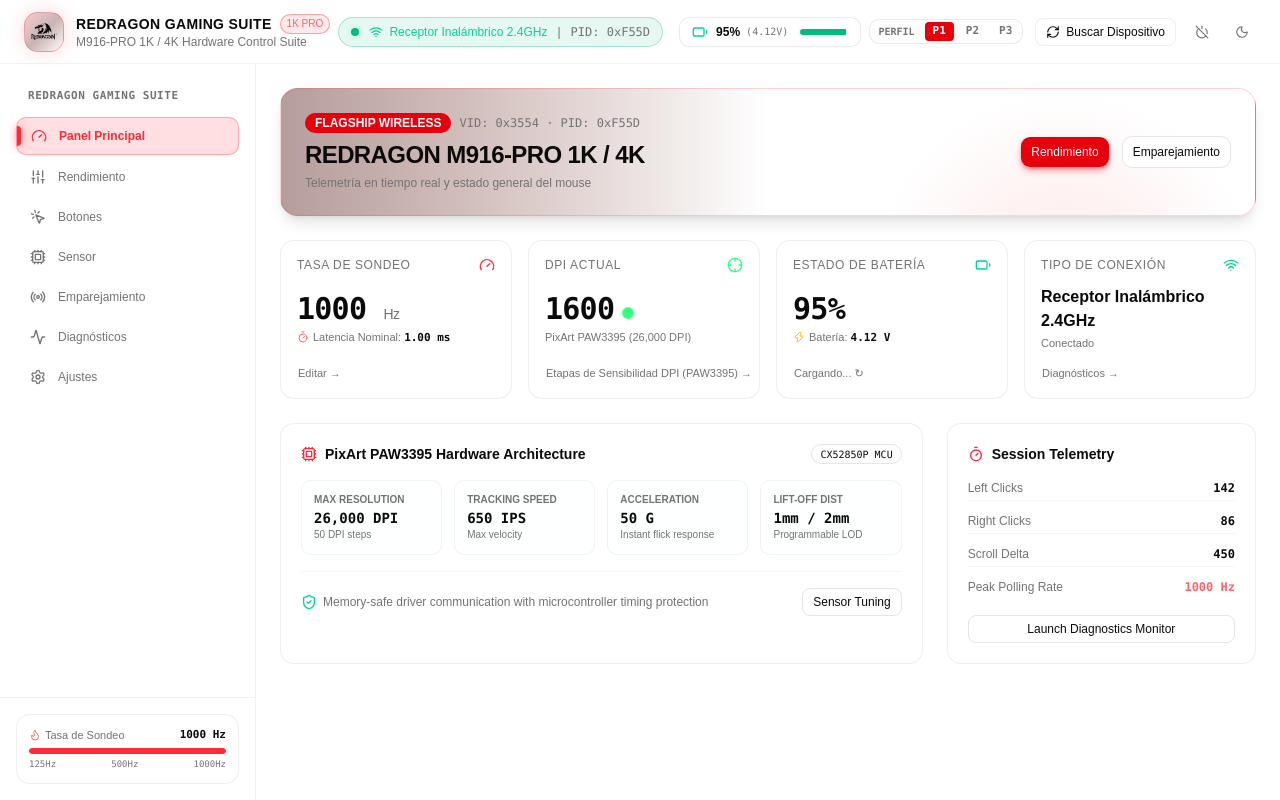
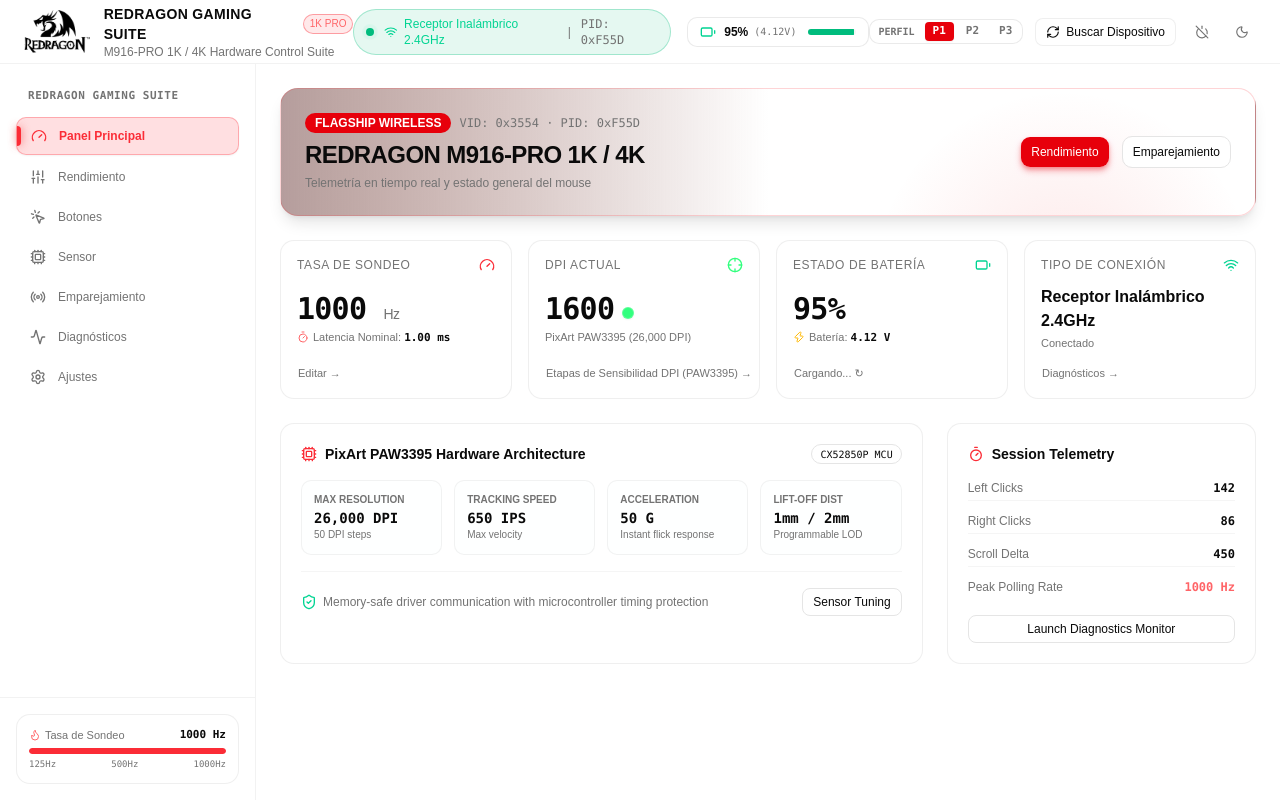
Before and after one commit to MarkOne-dev/redragon-drive, a React (Vite) app: page / in a window 1280 px wide. Built offline with nearby package versions, Linux system fonts and the light colour scheme.

Commit message:
style(header): display clean enlarged Redragon logo without boxed container

```diff
--- a/src/components/layout/Header.tsx
+++ b/src/components/layout/Header.tsx
@@ -40,14 +40,12 @@ export const Header: React.FC<HeaderProps> = ({
   return (
     <header className="h-16 border-b border-border/50 bg-card/60 backdrop-blur-md px-6 flex items-center justify-between sticky top-0 z-40">
       {/* Brand & Model */}
-      <div className="flex items-center gap-3">
-        <div className="size-10 rounded-xl bg-gradient-to-br from-red-600/20 via-red-950/30 to-background border border-red-500/30 flex items-center justify-center shadow-[0_0_20px_rgba(239,68,68,0.2)] p-1.5 transition-transform hover:scale-105 overflow-hidden shrink-0">
-          <img
-            src="/assets/logo.png"
-            alt="Redragon Logo"
-            className="w-full h-full object-contain dark:brightness-100 brightness-0 dark:drop-shadow-[0_0_8px_rgba(239,68,68,0.5)] transition-all"
-          />
-        </div>
+      <div className="flex items-center gap-3.5">
+        <img
+          src="/assets/logo.png"
+          alt="Redragon Logo"
+          className="h-11 w-auto object-contain dark:brightness-100 brightness-0 dark:drop-shadow-[0_0_10px_rgba(239,68,68,0.4)] transition-transform hover:scale-105 select-none shrink-0"
+        />
         <div>
           <div className="flex items-center gap-2">
             <h1 className="font-bold tracking-wide text-foreground text-sm uppercase">
```
